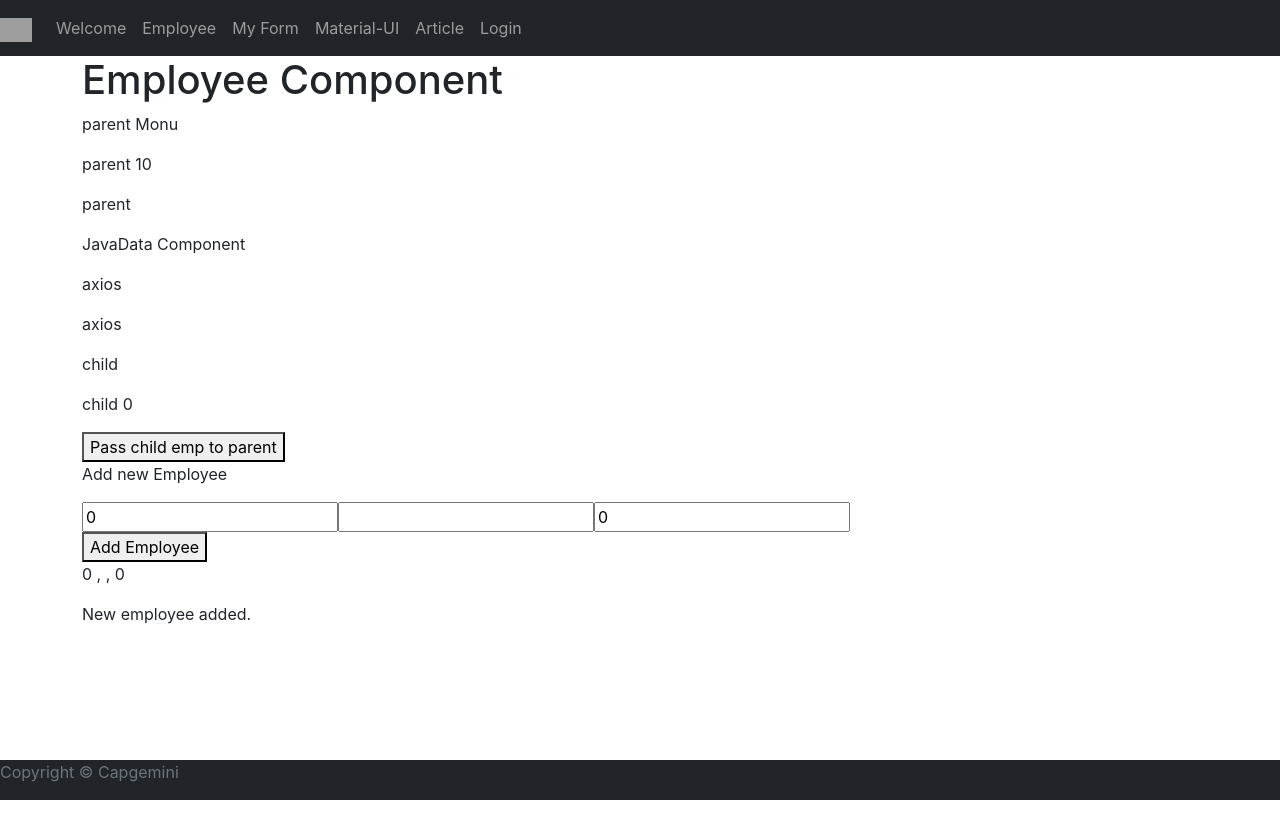
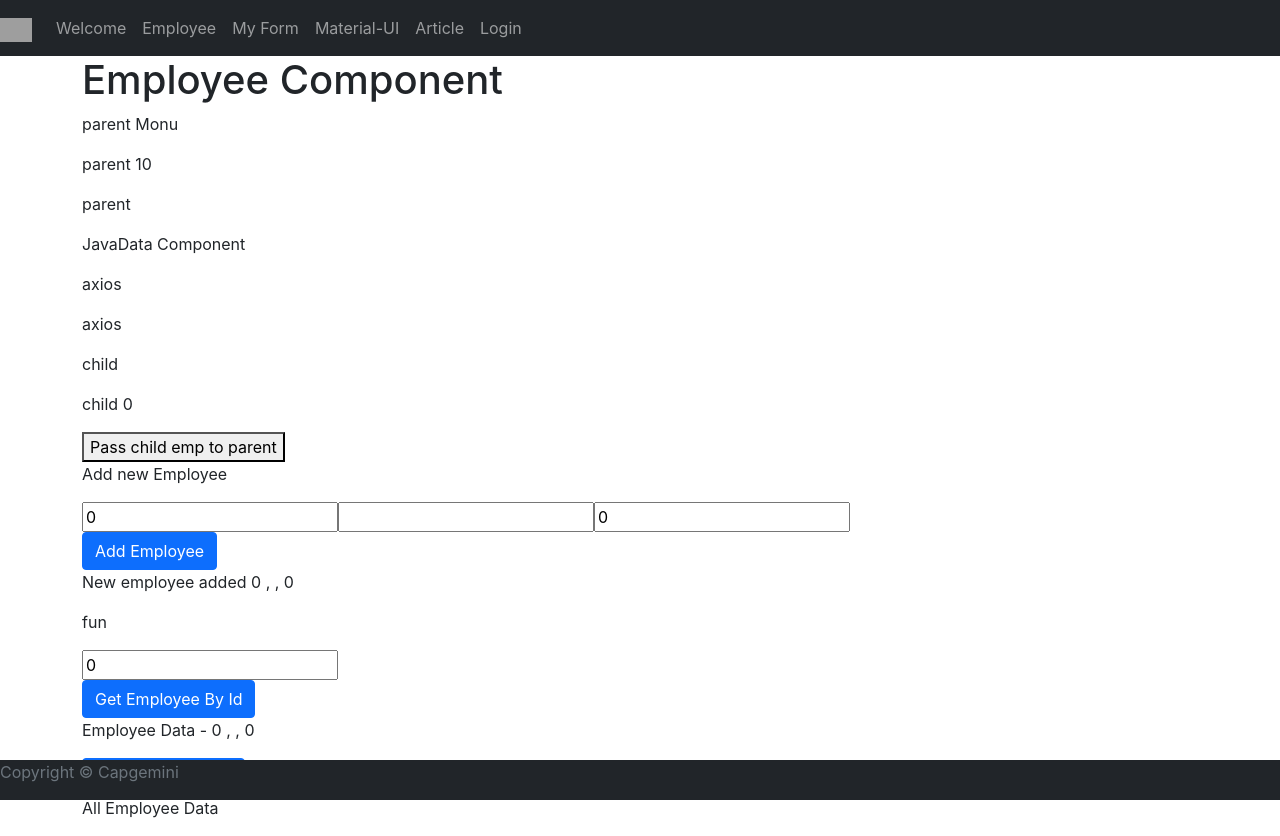
Before and after one commit to AKASHKASAR/cg-react-app, a React (Create React App) app: page /emp in a window 1280 px wide. Before the commit the page ends 800 px from the top, so only its background shows below. Built offline with nearby package versions, Linux system fonts and the light colour scheme; no server answers; grey boxes are pictures that could not be loaded.

Commit message:
Update JavaData.js

```diff
--- a/src/components/training/JavaData.js
+++ b/src/components/training/JavaData.js
@@ -3,12 +3,14 @@ import { useState, useEffect } from 'react';
 
 let JavaData = (props) => {
     const [empList, setEmpList] = useState([]); // from axios
-    const [emp, setEmp] = useState(''); // from axios
     const [parentEmp, setParentEmp] = useState({}); // from props
     const [parentEmpHike, setParentEmpHke] = useState(0); // from props
     const [childEmp, setChildEmp] = useState({}); // child state
-    const [newEmp, setNewEmp] = useState({}); // employee added  by user
 
+    const [emp, setEmp] = useState({}); // from axios
+
+
+    // initilize states to prevent undefined error, in case used these fields anywhere else in future
     useEffect(() => {
         setParentEmp(props.parentEmp); // 4
         setParentEmpHke(props.parentEmpHike);
@@ -18,55 +20,73 @@ let JavaData = (props) => {
             salary: 30.5
         }
         );
-
-        // initilize to prevent undefined error, in case used these fields anywhere else in future
-        setNewEmp({
+        setEmp({
             id: 0,
             name: '',
             salary: 0
         }
         );
 
-        axios.get(`/getAllEmployees`)
-            .then((response) => {
-                setEmpList(response.data);
-            })
-
-        axios.get(`/getEmployee/123`)
-            .then(
-                (response) => {
-                    setEmp(response.data);
-                }
-            )
-            .catch((error) => {
-                console.log(error.message);
-            });
     }, []);
 
     const onTrigger = () => {
         props.parentCallback(childEmp);
     };
 
-    // handlechange of input fields to bind values to state
-    const handleChange = e => {
-        setNewEmp({
-            ...newEmp,
-            [e.target.name]: e.target.value
-        });
-        console.log(newEmp.id, newEmp.name, newEmp.salary);
-    };
-
-
-    // invoke post method with handlesubmit
-    const handleSubmit = (event) => {
-        console.log(newEmp.id, newEmp.name, newEmp.salary);
-        axios.post(`/addEmployee`, newEmp)
+    // invoke post method with handlesubmit to add an employee
+    const submitAddEmployee = (event) => {
+        axios.post(`/addEmployee`, emp)
             .then((response) => {
                 console.log(response.data.name);
             }).catch((error) => {
                 console.log(error.message)
             });
         event.preventDefault();
+    }
+
+    const handleEmployee = (event) => {
+        setEmp({
+            ...emp,
+            [event.target.name]: event.target.value
+        });
+    };
+
+    const submitGtEmployeById = (event) => {
+        axios.get(`/getEmployee/${emp.id}`)
+            .then(
+                (response) => {
+                    setEmp(response.data);
+                    console.log(emp.id);
+                }
+            )
+            .catch((error) => {
+                console.log(error.message);
+            });
+        event.preventDefault();
+    }
+
+    const submitUpdateEmployee = (event) => {
+        axios.get(`/getEmployee/${emp.id}`)
+            .then(
+                (response) => {
+                    setEmp(response.data);
+                    console.log(emp.id);
+                }
+            )
+            .catch((error) => {
+                console.log(error.message);
+            });
+        event.preventDefault();
+    }
+
+    const getAllEmployees = (e) => {
+        console.log();
+        axios.get(`/getAllEmployees`)
+            .then((response) => {
+                setEmpList(response.data);
+            }).catch(error => {
+                console.log(error.message)
+            });
     }
 
     return (
@@ -79,36 +99,63 @@ let JavaData = (props) => {
             <button onClick={onTrigger}>Pass child emp to parent</button>
             <p>Add new Employee</p>
             <div>
-                <form onSubmit={handleSubmit}>
+                <form onSubmit={submitAddEmployee}>
                     <div>
                         <input
                             type="number"
                             id="id"
                             name="id"
-                            value={newEmp.id}
-                            onChange={handleChange}
+                            value={emp.id}
+                            placeholder="143" // add for other elements as well
+                            onChange={handleEmployee}
                         />
                         <input
                             type="text"
                             id="name"
                             name="name"
-                            value={newEmp.name}
-                            onChange={handleChange}
+                            value={emp.name}
+                            onChange={handleEmployee}
                         />
                         <input
                             type="number"
                             id="salary"
                             name="salary"
-                            value={newEmp.salary}
-                            onChange={handleChange}
+                            value={emp.salary}
+                            onChange={handleEmployee}
                         />
                     </div>
-                    <button type="submit">Add Employee</button>
+                    <button type="submit" className="btn btn-primary">Add Employee</button>
                 </form>
                 <div>
-                    <p> {newEmp.id} , {newEmp.name} , {newEmp.salary} </p>
+                    <p> New employee added {emp.id} , {emp.name} , {emp.salary} </p>
                 </div>
-                <p> New employee added. </p>
+            </div>
+            <div>
+                <p>fun</p>
+            </div>
+            <div>
+                <form onSubmit={submitGtEmployeById}>
+                    <div>
+                        <input
+                            type="number"
+                            id="id"
+                            name="id"
+                            value={emp.id}
+                            onChange={handleEmployee}
+                        // onChange={handleEmployee}
+                        />
+                    </div>
+                    <button type="submit" className="btn btn-primary">Get Employee By Id</button>
+                </form>
+                <div>
+                    <p>Employee Data - {emp.id} , {emp.name} , {emp.salary} </p>
+                </div>
+                <div>
+                    <button type="submit" className="btn btn-primary" onClick={getAllEmployees}>Get All Employees</button>
+                    <p>All Employee Data</p>
+                    <div> {empList.map(e => <p> {e.id}, {e.name} {e.salary} </p>)} </div>
+                </div>
+
             </div>
         </div>
     )
```
